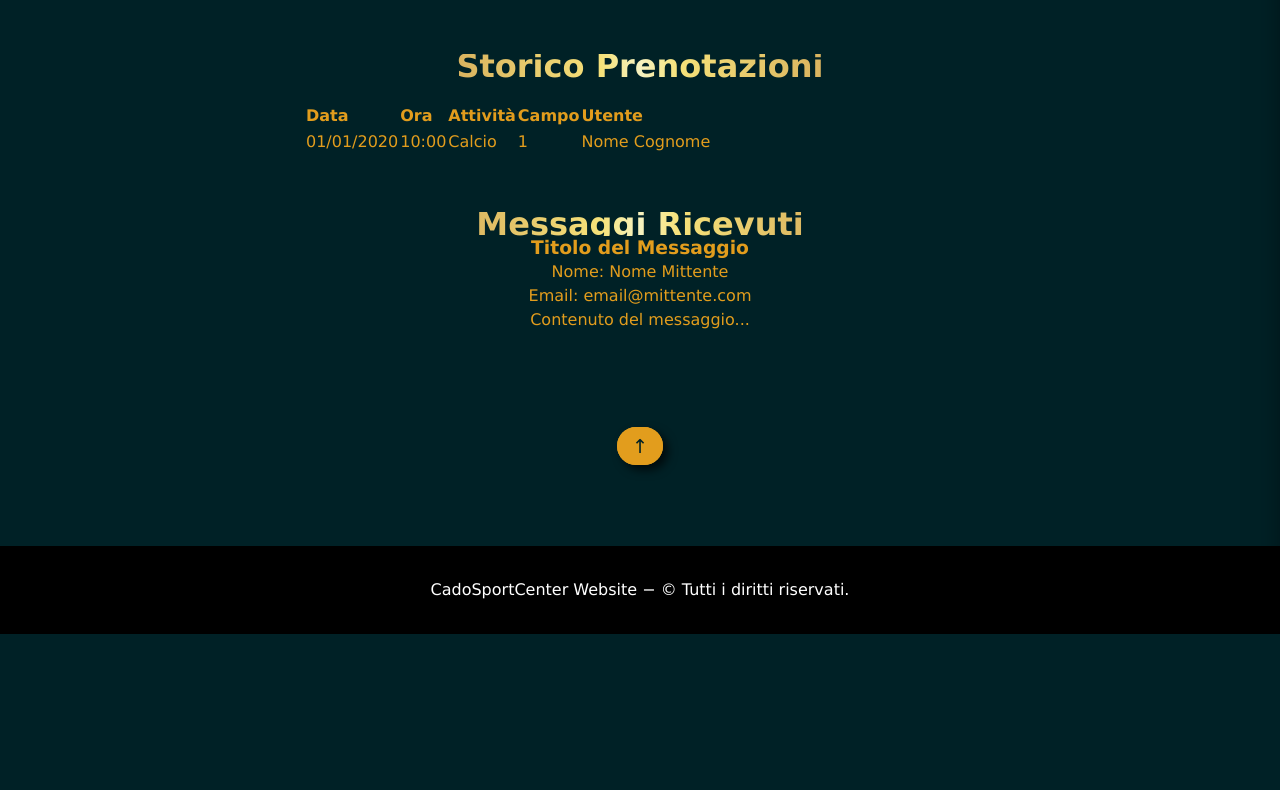
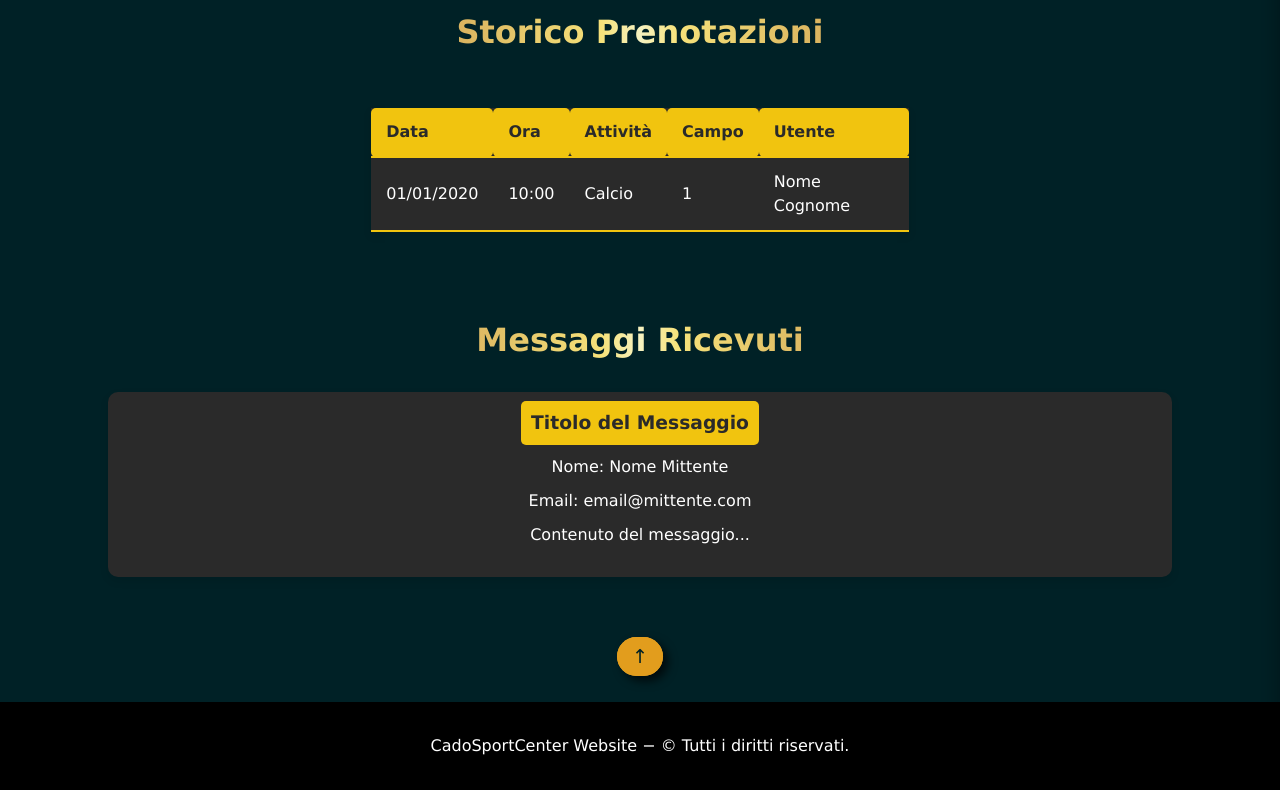
Before and after one commit to CiprianAgafitei/University-Web-Project, a PHP site: page /admin.html in a window 1280 px wide. Shown: the part 166-956 px from the top of the page. Before the commit the page ends 800 px from the top, so only its background shows below. Run offline with PHP 8.4, Linux system fonts and the light colour scheme; data comes from the database, SQL or seed files in the repository.

Commit message:
updated styles

```diff
--- a/Site/styles/mobile.css
+++ b/Site/styles/mobile.css
@@ -136,3 +136,12 @@
 .input-group textarea:not(:placeholder-shown)~label {
     font-size: 0.7em;
 }
+
+.custom-table {
+    width: 100%; /* Imposta la larghezza al 100% per schermi piccoli */
+}
+
+.custom-table, .custom-table th, .custom-table td {
+    font-size: smaller; /* Riduci la dimensione del font */
+    padding: 8px; /* Riduci il padding */
+}
--- a/Site/styles/stile.css
+++ b/Site/styles/stile.css
@@ -30,6 +30,7 @@ html {
     font-family: var(--font-body-family);
     line-height: 1.5em;
     margin: auto;
+    scroll-behavior: smooth;
 }
 
 body {
@@ -60,6 +61,8 @@ a:visited {
     color:transparent;
     -webkit-background-clip:text;
     background-clip: text;
+    display: block;
+    padding: 20px 0;
 }
 
 #go-back {
@@ -79,11 +82,13 @@ a:visited {
     border-radius: 25px;
     border: 2px solid var(--flagColor3);
     box-shadow: 5px 5px 10px rgba(0, 0, 0, 0.7);
+    transition: background-color 0.3s ease, color 0.3s ease;
 }
 
 #go-back a:hover {
     color: var(--flagColor3);
     background-color: var(--flagColor1);
+    transition: background-color 0.3s ease, color 0.3s ease;
 }
 
 /* ----------------------------------------------------------
@@ -548,22 +553,32 @@ input[type="date"]:hover {
 
 div#calcio{
     background: linear-gradient(rgb(0,0,0,0.7), rgba(0, 0, 0, 0.6)), url('../images/soccerview.jpeg');
+    background-size:100% auto;
+    background-position: center center;
 }
 
 div#calcetto{
     background: linear-gradient(rgb(0,0,0,0.7), rgba(0, 0, 0, 0.6)), url('../images/futsalview.jpeg');
+    background-size:100% auto;
+    background-position: center center;
 }
 
 div#tennis{
     background: linear-gradient(rgb(0,0,0,0.7), rgba(0, 0, 0, 0.6)), url('../images/tennisview.jpeg');
+    background-size:100% auto;
+    background-position: center center;
 }
 
 div#pallavolo{
     background: linear-gradient(rgb(0,0,0,0.7), rgba(0, 0, 0, 0.6)), url('../images/volleyballview.jpg');
+    background-size:100% auto;
+    background-position: center center;
 }
 
 div#paddel{
     background: linear-gradient(rgb(0,0,0,0.7), rgba(0, 0, 0, 0.6)), url('../images/padelview.jpeg');
+    background-size:100% auto;
+    background-position: center center;
 }
 
 .field-container:hover{
@@ -1156,3 +1171,82 @@ fieldset > span {
     background-color: #f8d7da;
     color: #721c24;
 }
+
+/**********  ADMIN *************/
+
+.table-container {
+    display: flex;
+    justify-content: center;
+    width: 100%;
+    overflow-x: auto;
+}
+
+.custom-table {
+    width: 80%;
+    border-collapse: collapse;
+    margin: 20px 0;
+    box-shadow: 0 4px 8px rgba(0, 0, 0, 0.1);
+    background-color: #2a2a2a;
+    color: white;
+}
+
+.custom-table thead {
+    background-color: #f1c40f;
+    color: #2a2a2a;
+}
+
+.custom-table th,
+.custom-table td {
+    text-align: left;
+    padding: 12px 15px;
+}
+
+.custom-table th {
+    border-radius: 5px;
+}
+
+.custom-table tr {
+    border-bottom: 1px solid #f1c40f;
+}
+
+.custom-table tr:nth-of-type(even) {
+    background-color: #333333;
+}
+
+.custom-table tr:last-of-type {
+    border-bottom: 2px solid #f1c40f;
+}
+
+
+.messages-container {
+    display: flex;
+    flex-direction: column;
+    align-items: center;
+    justify-content: center;
+    width: 100%;
+}
+
+.message-box {
+    background-color: #2a2a2a;
+    width: 80%;
+    color: white;
+    padding: 20px;
+    margin: 20px 0;
+    border-radius: 10px;
+    box-shadow: 0 4px 8px rgba(0, 0, 0, 0.1);
+}
+
+.message-title {
+    background-color: #f1c40f;
+    color: #2a2a2a;
+    padding: 10px;
+    border-radius: 5px;
+    margin: -20px -20px 10px;
+    display: inline-block;
+}
+
+.message-name,
+.message-email,
+.message-content {
+    margin-bottom: 10px;
+}
```
